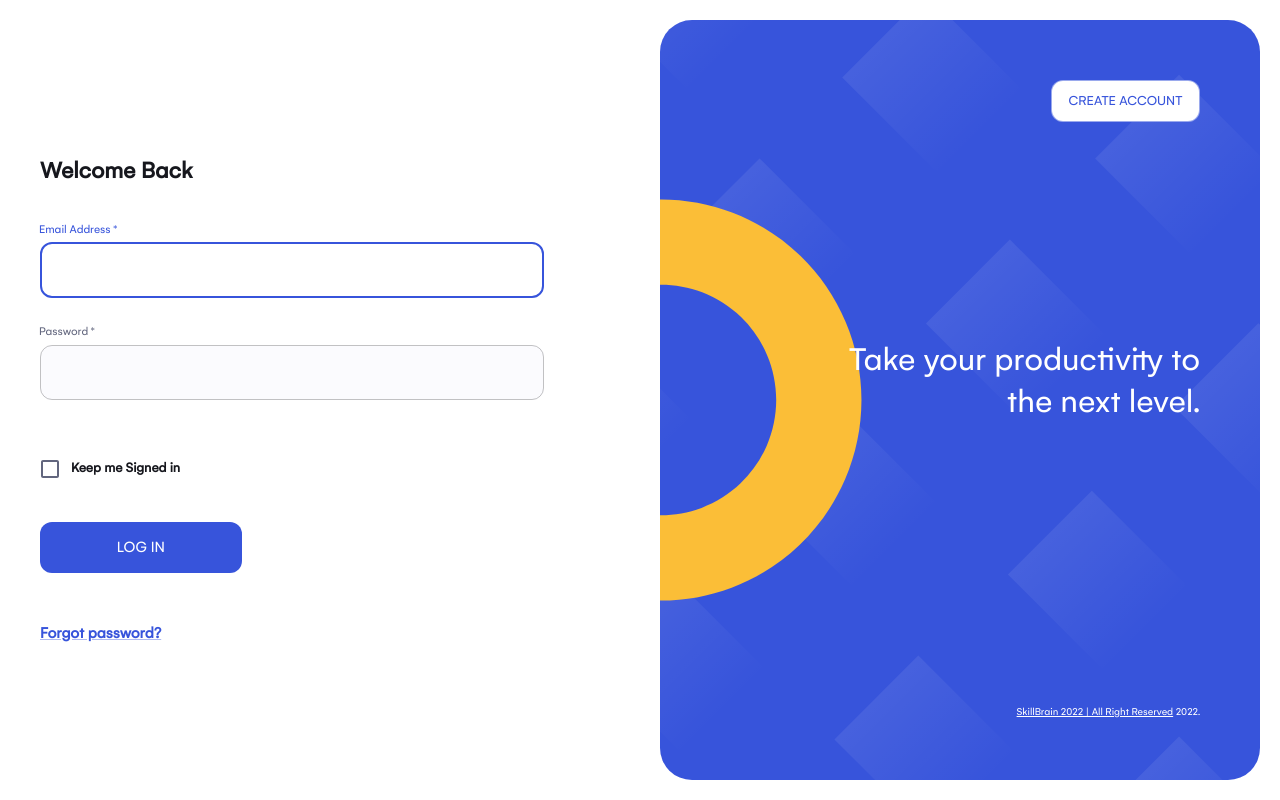
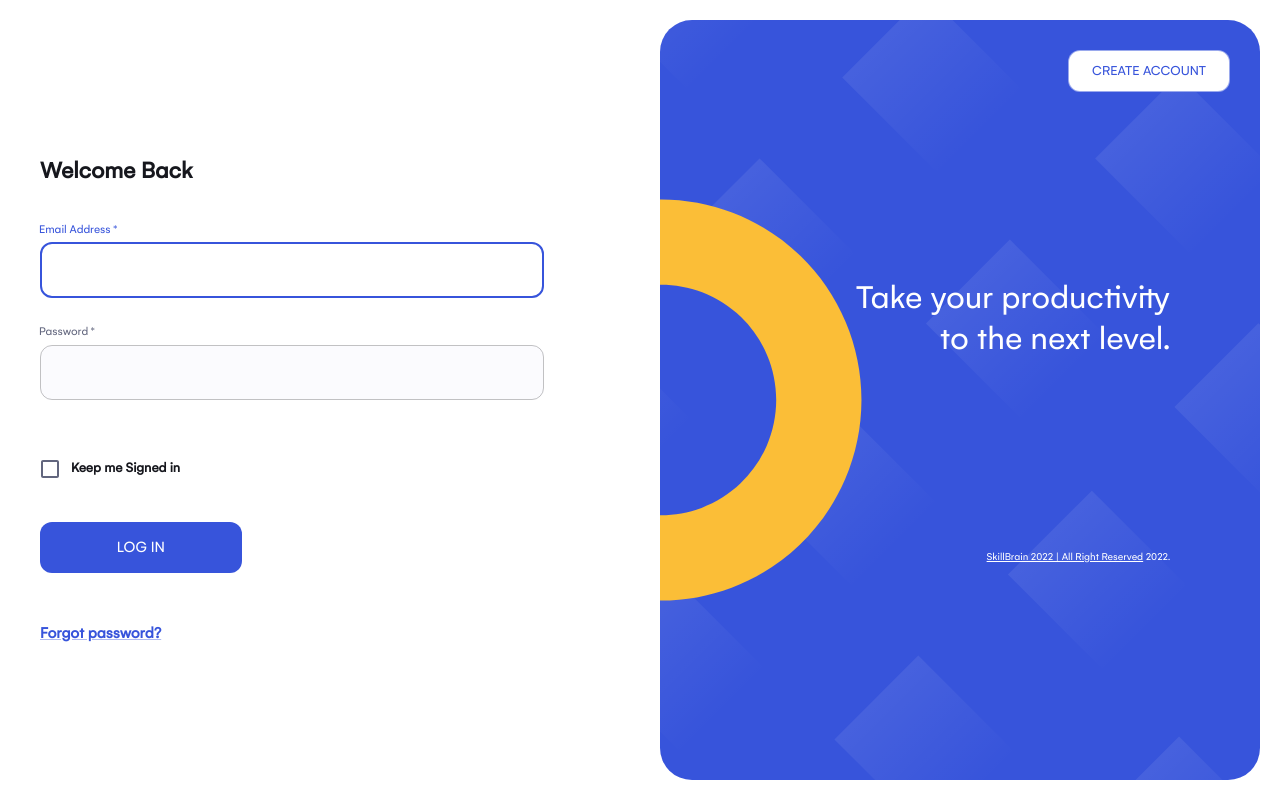
Before and after one commit to SkillBrainFrontend/Semicolon-Task-Manager-Andromeda, a React (Create React App) app: page /login in a window 1280 px wide. Built offline with nearby package versions, Linux system fonts and the light colour scheme.

Commit message:
fixed layout

```diff
--- a/src/pages/components/welcome-placeholder/WelcomePlaceholder.jsx
+++ b/src/pages/components/welcome-placeholder/WelcomePlaceholder.jsx
@@ -55,19 +55,10 @@ function WelcomePlaceholder(props) {
 						display: "flex",
 						flexDirection: "column",
 						justifyContent: "flex-end",
+						padding: "30px",
 					}}
 				>
-					<Grid
-						sx={{
-							display: "flex",
-							flexDirection: "column",
-							alignItems: positionText[position],
-							justifyContent: "space-between",
-							height: "100%",
-							padding: "60px",
-						}}
-					>
-						{actionButton ? (
+					{actionButton && (
 						<Button
 							onClick={actionButton.onActionClick}
 							size="small"
@@ -79,13 +70,23 @@ function WelcomePlaceholder(props) {
 								"&:hover": {
 									backgroundColor: (t) => t.palette.background.default,
 								},
+								alignSelf: "flex-end",
 							}}
 						>
 							{actionButton.buttonLabel}
 						</Button>
-						) : (
-							false
 					)}
+					<Grid
+						sx={{
+							display: "flex",
+							flexDirection: "column",
+							alignItems: positionText[position],
+							flexGrow: 1,
+							justifyContent: "space-evenly",
+							height: "70%",
+							padding: "60px",
+						}}
+					>
 						<Typography
 							component="h4"
 							variant="h4"
--- a/src/pages/register-screen/RegisterPage.jsx
+++ b/src/pages/register-screen/RegisterPage.jsx
@@ -14,12 +14,6 @@ export default function WelcomeScreen() {
 				<WelcomePlaceholder
 					message="Take your productivity to the next level."
 					position="left"
-					actionButton={{
-						buttonLabel: "Create account",
-						onActionClick: () => {
-							console.log("s-a dat click");
-						},
-					}}
 				/>
 			</Grid>
 			<Grid
```
Lines whose indentation alone changed are shown as unchanged.
